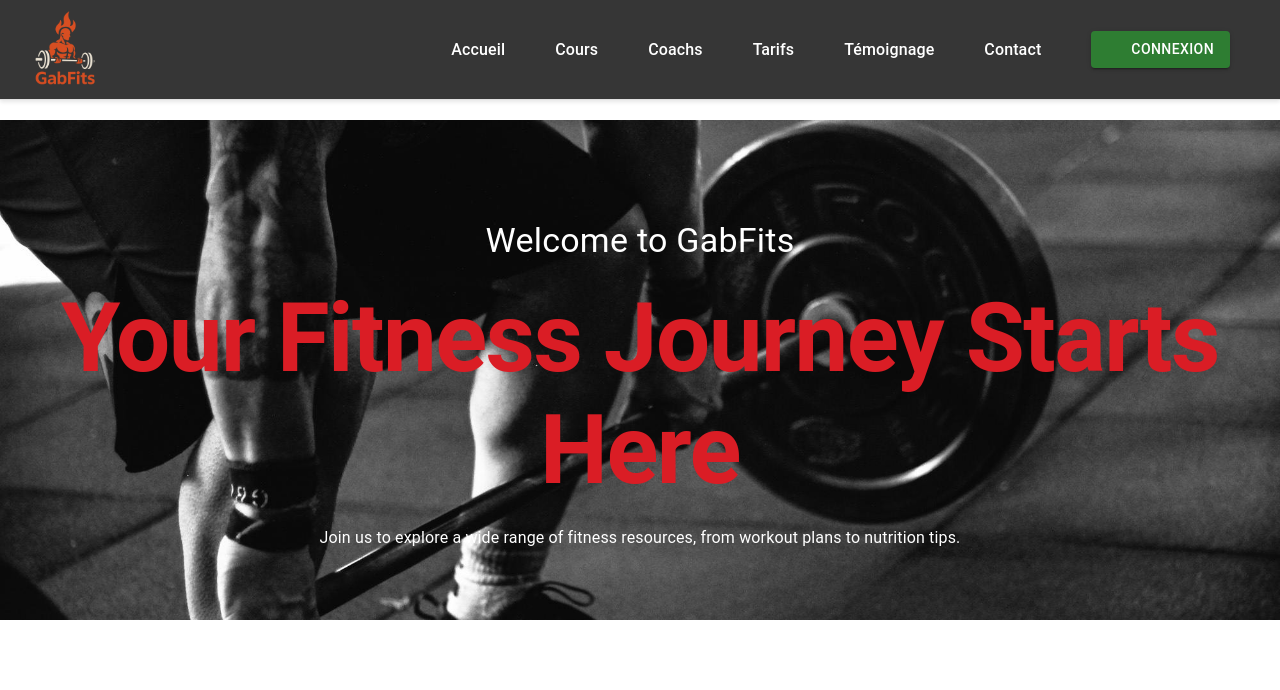
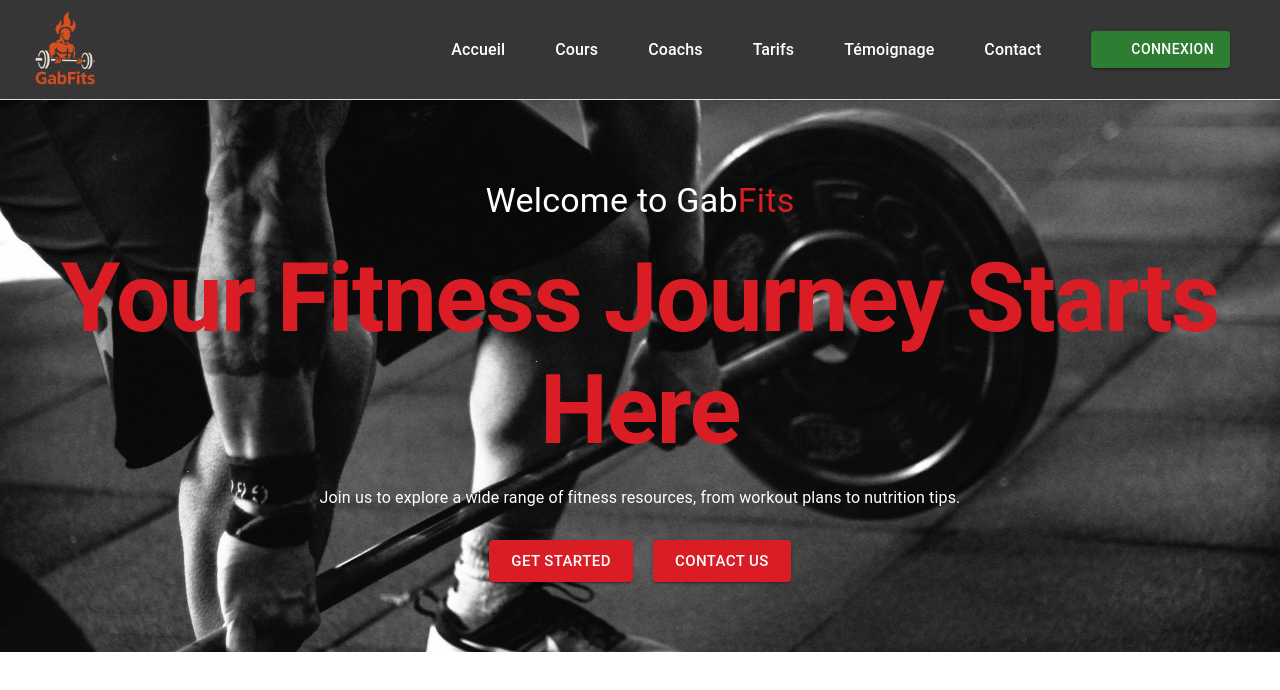
Before and after one commit to Claude20022002/GabFits, a React (Vite) app in the folder frontend/: page / in a window 1280 px wide. Shown: the top 690 px of the page. Built offline with nearby package versions, Linux system fonts and the light colour scheme; some icons are missing.

Commit message:
Ajout de boutons "Get Started" et "Contact Us" dans la section d'accueil, ainsi qu'un ajustement du style de la section pour améliorer l'interface utilisateur.

```diff
--- a/frontend/src/components/blocs/SectionPremiereHome.jsx
+++ b/frontend/src/components/blocs/SectionPremiereHome.jsx
@@ -1,5 +1,6 @@
 import React, { useState, useEffect } from "react";
-import { Box, Stack, Typography } from "@mui/material";
+import { Box, Button, Stack, Typography } from "@mui/material";
+import "./styleSectionFirst.css";
 
 export default function SectionPremiereHome() {
     const backgroundImage = {
@@ -29,11 +30,11 @@ export default function SectionPremiereHome() {
         <Stack
             className="section-premiere-home"
             sx={{
-                paddingTop: "60px",
+                padding: "60px 0",
                 backgroundImage: images[index],
                 backgroundSize: "cover",
                 backgroundPosition: "center",
-                minHeight: "500px", // pour voir l'image
+                minHeight: "450px", // pour voir l'image
                 color: "#fff",
             }}
         >
@@ -42,7 +43,7 @@ export default function SectionPremiereHome() {
                 sx={{ textAlign: "center", padding: "20px" }}
             >
                 <Typography variant="h4" sx={{ marginTop: "20px" }}>
-                    Welcome to GabFits
+                    Welcome to Gab<span style={{ color: "#da1d25" }}>Fits</span>
                 </Typography>
                 <Typography
                     variant="h1"
@@ -59,6 +60,32 @@ export default function SectionPremiereHome() {
                     workout plans to nutrition tips.
                 </Typography>
             </Box>
+            <Stack
+                className="section-premiere-home-button"
+                sx={{
+                    width: "100%",
+                    padding: "10px",
+                    justifyContent: "center",
+                    alignItems: "center",
+                    flexDirection: "row",
+                    gap: "20px",
+                }}
+            >
+                <Button
+                    variant="contained"
+                    sx={{ backgroundColor: "#da1d25" }}
+                    size="large"
+                >
+                    Get Started
+                </Button>
+                <Button
+                    variant="contained"
+                    sx={{ backgroundColor: "#da1d25" }}
+                    size="large"
+                >
+                    Contact Us
+                </Button>
+            </Stack>
         </Stack>
     );
 }
--- /dev/null
+++ b/frontend/src/components/blocs/styleSectionFirst.css
@@ -0,0 +1,18 @@
+.section-premiere-home-button button::after {
+    content: "";
+    position: absolute;
+    top: 0;
+    left: 0;
+    width: 100%;
+    height: 100%;
+    background-color: transparent;
+    transition: all 0.5s ease;
+    z-index: 10;
+}
+.section-premiere-home-button button:hover::after {
+    background-color: #a0707296;
+}
+
+.section-premiere-home-button button:hover {
+    transform: scale(1.08);
+}
--- a/frontend/src/pages/main/Home.jsx
+++ b/frontend/src/pages/main/Home.jsx
@@ -4,7 +4,7 @@ import SectionPremiereHome from "../../components/blocs/SectionPremiereHome";
 
 export default function Home() {
     return (
-        <Stack sx={{ paddingTop: "60px", marginTop: "60px" }}>
+        <Stack sx={{ paddingTop: "60px", marginTop: "20px" }}>
             <SectionPremiereHome />
         </Stack>
     );
```
